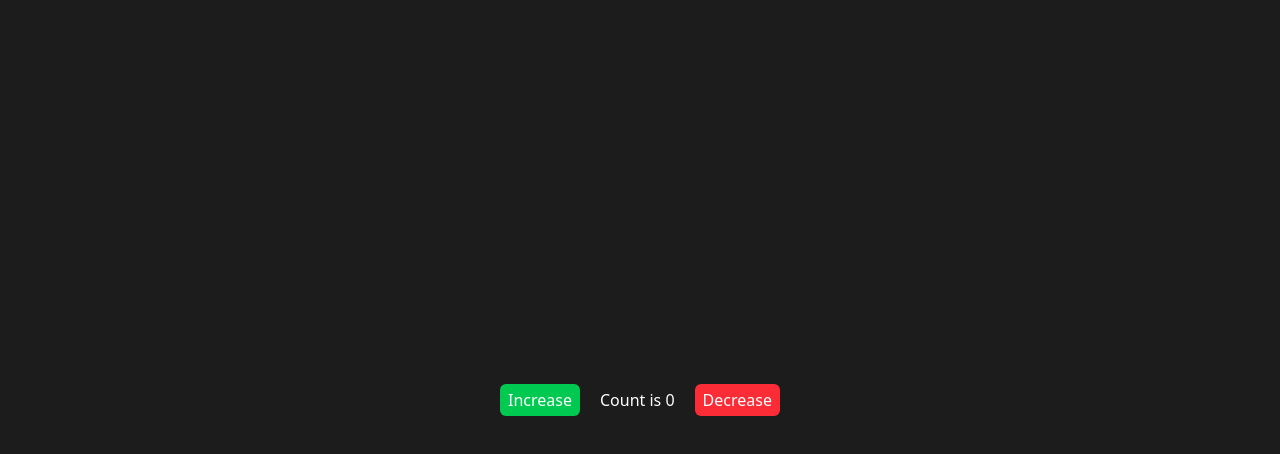
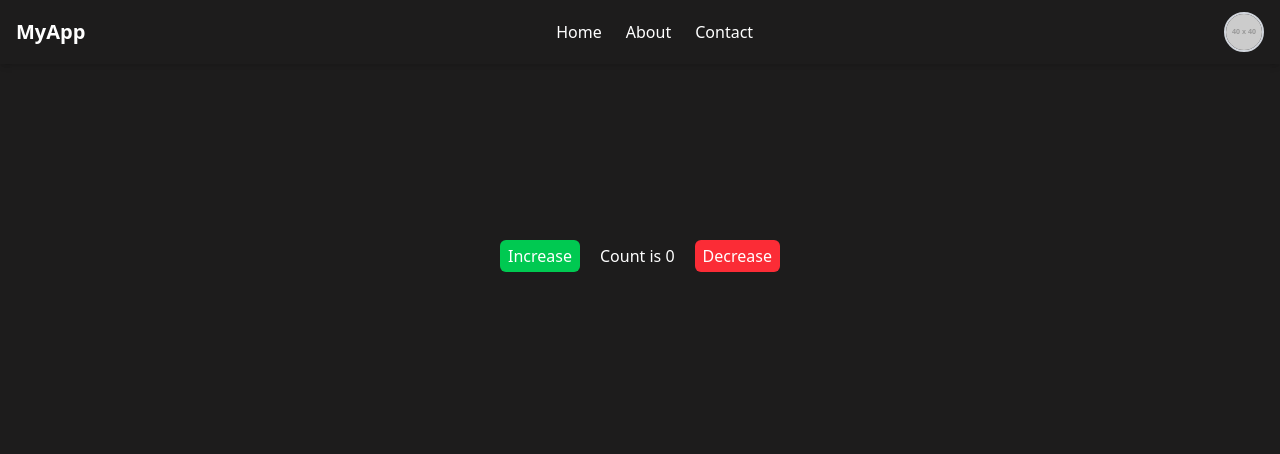
Before and after one commit to cssmh/redux-practice-state, a React (Vite) app: page / in a window 1280 px wide. Shown: the top 454 px of the page. Built offline with nearby package versions, Linux system fonts and the light colour scheme.

Commit message:
navbar added

```diff
--- a/src/App.jsx
+++ b/src/App.jsx
@@ -1,29 +1,11 @@
-import { useDispatch, useSelector } from "react-redux";
-import { increment, decrement } from "./ReduxToolkit/features/counterSlice";
+import CountState from "./components/CountState";
+import Navbar from "./components/NAvbar";
 
 const App = () => {
-  const count = useSelector((state) => state.counter.value);
-  const dispatch = useDispatch();
-
   return (
-    <div className="text-center h-screen flex justify-center flex-col">
-      <div className="flex items-center justify-center gap-5">
-        <button
-          className="bg-green-500 px-2 py-1 rounded-md"
-          aria-label="Increment value"
-          onClick={() => dispatch(increment())}
-        >
-          Increase
-        </button>
-        <p>Count is {count}</p>
-        <button
-          className="bg-red-500 px-2 py-1 rounded-md"
-          aria-label="Decrement value"
-          onClick={() => dispatch(decrement())}
-        >
-          Decrease
-        </button>
-      </div>
+    <div>
+      <Navbar />
+      <CountState />
     </div>
   );
 };
--- /dev/null
+++ b/src/components/CountState.jsx
@@ -0,0 +1,30 @@
+import { useDispatch, useSelector } from "react-redux";
+import { increment, decrement } from "../ReduxToolkit/features/counterSlice";
+
+const CountState = () => {
+  const count = useSelector((state) => state.counter.value);
+  const dispatch = useDispatch();
+  return (
+    <div className="text-center my-44">
+      <div className="flex items-center justify-center gap-5">
+        <button
+          className="bg-green-500 px-2 py-1 rounded-md"
+          aria-label="Increment value"
+          onClick={() => dispatch(increment())}
+        >
+          Increase
+        </button>
+        <p>Count is {count}</p>
+        <button
+          className="bg-red-500 px-2 py-1 rounded-md"
+          aria-label="Decrement value"
+          onClick={() => dispatch(decrement())}
+        >
+          Decrease
+        </button>
+      </div>
+    </div>
+  );
+};
+
+export default CountState;
--- /dev/null
+++ b/src/components/Navbar.jsx
@@ -0,0 +1,31 @@
+const Navbar = () => {
+  return (
+    <nav className="shadow-md">
+      <div className="container mx-auto flex items-center justify-between px-4 py-3">
+        <a href="#" className="text-xl font-bold">
+          MyApp
+        </a>
+        <ul className="hidden md:flex space-x-6">
+          <li>
+            <a href="#">Home</a>
+          </li>
+          <li>
+            <a href="#">About</a>
+          </li>
+          <li>
+            <a href="#">Contact</a>
+          </li>
+        </ul>
+        <div className="relative">
+          <img
+            className="h-10 w-10 rounded-full cursor-pointer border-2 border-gray-300"
+            src="https://via.placeholder.com/40"
+            alt="Profile"
+          />
+        </div>
+      </div>
+    </nav>
+  );
+};
+
+export default Navbar;
```
